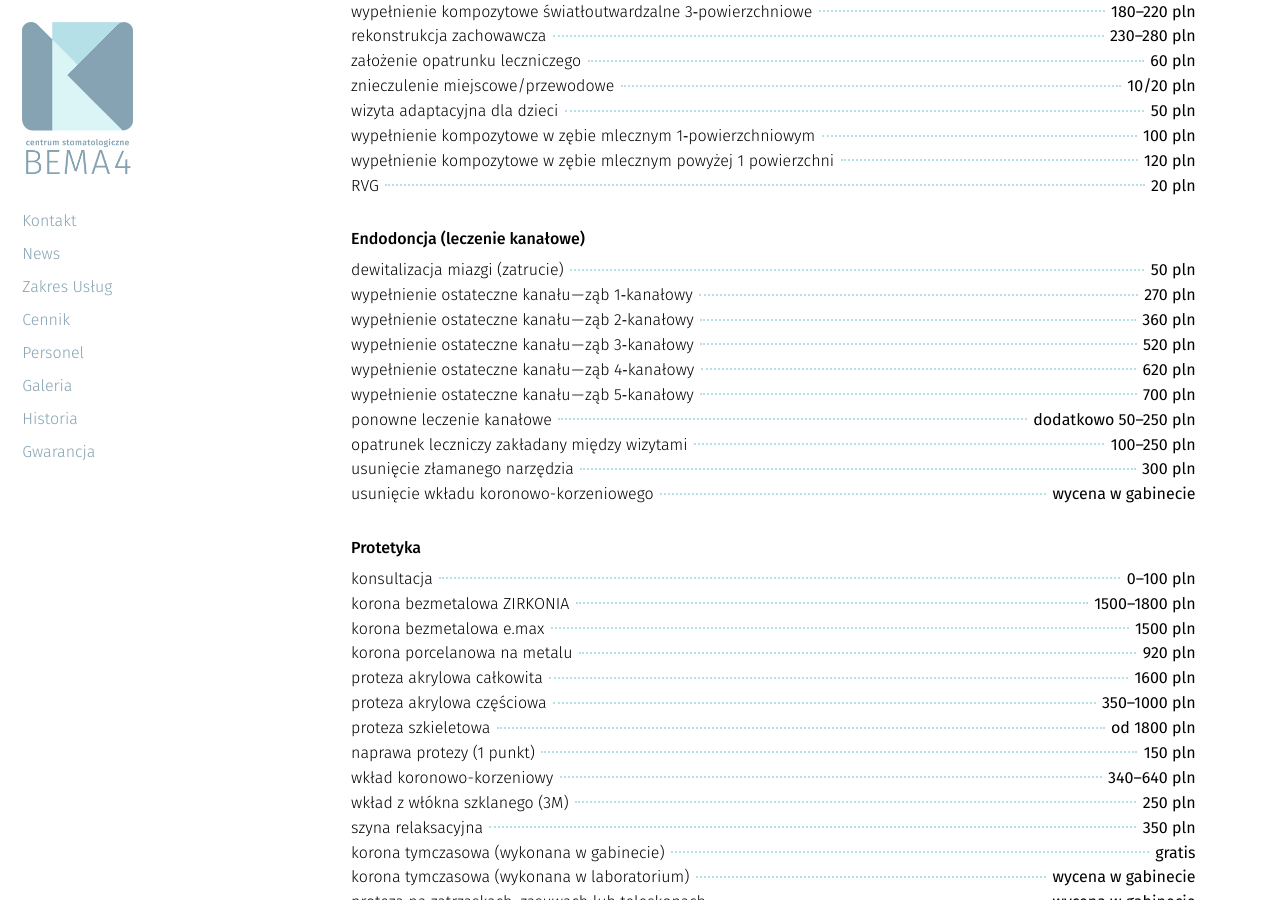
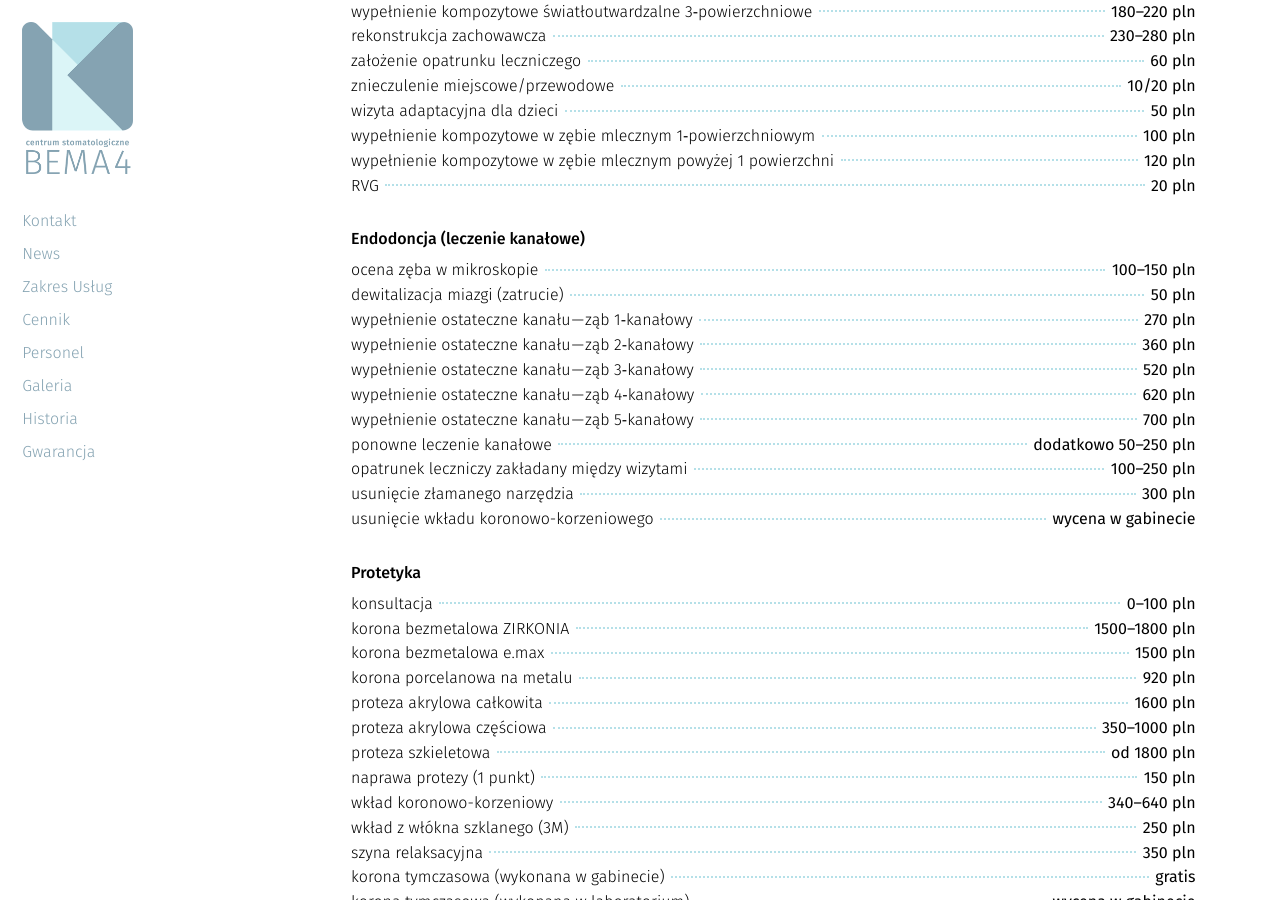
Before and after one commit to CSB4/bema4, a Jekyll site: the page built from index.html, in a window 1280 px wide and 900 px high, scrolled down 2402 px. Built offline with Jekyll 4.4.1, drawn with Linux system fonts in a browser that asks for light colours; nearby versions of some CDN libraries.

Commit message:
dodanie ocena zęba w mikroskopie

```diff
--- a/_slides/0000-03-03-cennik.markdown
+++ b/_slides/0000-03-03-cennik.markdown
@@ -25,6 +25,7 @@ published: true
 
 <h2 id="endodoncja">Endodoncja (leczenie kanałowe)</h2>
 
+* <span>ocena zęba w mikroskopie</span> <span>100&ndash;150 pln</span>
 * <span>dewitalizacja miazgi (zatrucie)</span> <span>50 pln</span>
 * <span>wypełnienie ostateczne kanału&#8202;&mdash;&#8202;ząb 1&#8209;kanałowy</span> <span>270 pln</span>
 * <span>wypełnienie ostateczne kanału&#8202;&mdash;&#8202;ząb 2&#8209;kanałowy</span> <span>360 pln</span>
```
